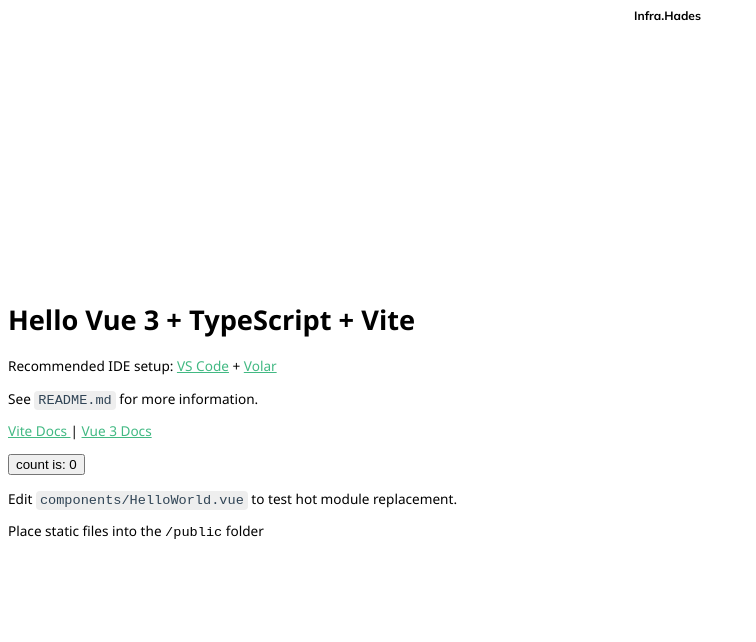
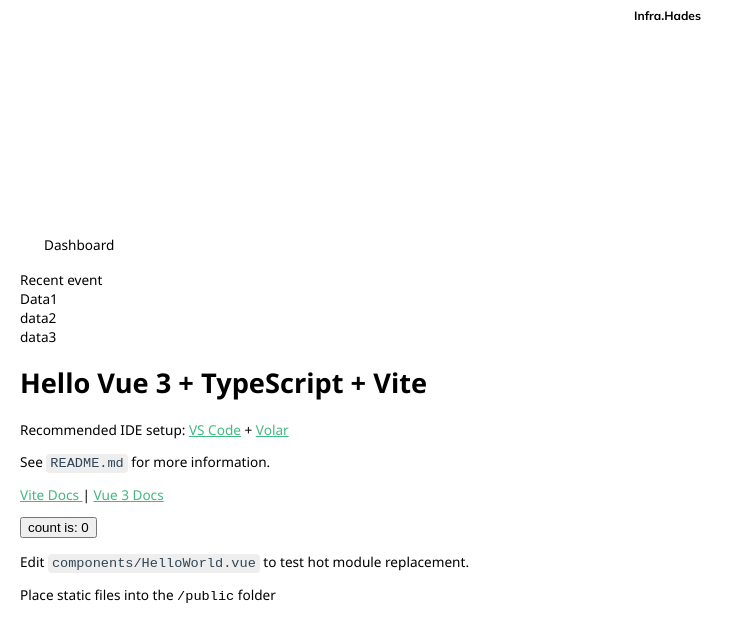
Before and after one commit to touno-io/Infra-hades-app, a Vue app: page / in a window 1280 px wide. Shown: the top 642 px of the page, without its empty margins (0-756 px from the left). Built offline with nearby package versions, Linux system fonts and the light colour scheme; what hades would draw is missing.

Commit message:
chore: vue-router addon

```diff
--- a/package.json
+++ b/package.json
@@ -55,6 +55,7 @@
     "vite-plugin-fonts": "^0.6.0",
     "vite-plugin-wasm-pack": "^0.1.12",
     "vue": "^3.2.41",
+    "vue-router": "^4.1.5",
     "vue-tsc": "^1.0.8"
   },
   "lint-staged": {
--- a/src/App.vue
+++ b/src/App.vue
@@ -1,6 +1,5 @@
 <script setup lang="ts">
 import { ipcRenderer } from 'electron'
-import HelloWorld from './components/HelloWorld.vue'
 </script>
 
 <template>
@@ -16,8 +15,7 @@ import HelloWorld from './components/HelloWorld.vue'
     </div>
   </div>
   <div class="panel">
-    <HelloWorld msg="Hello Vue 3 + TypeScript + Vite" />
-    <div class="static-public">Place static files into the <code>/public</code> folder</div>
+    <RouterView />
   </div>
 </template>
 
--- a/src/main.ts
+++ b/src/main.ts
@@ -8,6 +8,7 @@ import { FontAwesomeIcon } from '@fortawesome/vue-fontawesome'
 import AppLayout from './App.vue'
 // import { App } from './env';
 
+import router from './router'
 import { configGlobal } from './plugins/node-api'
 
 import 'bootstrap/scss/bootstrap-grid.scss'
@@ -27,6 +28,7 @@ Promise.all([init(), ipcRenderer.invoke('init-config')])
     console.log({ user })
     initMsg('Starting')
     createApp(AppLayout)
+      .use(router)
       .use(configGlobal(user))
       .component('Fa', FontAwesomeIcon)
       .mount('#app')
--- /dev/null
+++ b/src/router/index.ts
@@ -0,0 +1,18 @@
+import { createRouter, createWebHistory } from 'vue-router'
+
+const routes = [
+  {
+    path: '/',
+    name: 'dashboard',
+    component: () => import('../views/DashboardPage.vue'),
+  },
+]
+
+const router = createRouter({
+  history: createWebHistory(),
+  routes,
+  linkActiveClass: 'active',
+  linkExactActiveClass: 'active-exact',
+})
+
+export default router
--- /dev/null
+++ b/src/views/DashboardPage.vue
@@ -0,0 +1,18 @@
+<script lang="ts" setup>
+import HelloWorld from '../components/HelloWorld.vue'
+const dataText = ['Data1', 'data2', 'data3']
+</script>
+
+<template>
+  <div class="container-fluid">
+    <div class="navbar py-3 px-4">Dashboard</div>
+    <div class="recent-event">
+      <div class="header">Recent event</div>
+      <div v-for="(item, i) of dataText" :key="i" class="item">
+        {{ item }}
+      </div>
+    </div>
+    <HelloWorld msg="Hello Vue 3 + TypeScript + Vite" />
+    <div class="static-public">Place static files into the <code>/public</code> folder</div>
+  </div>
+</template>
```
Also changed, not shown: 1 other file (tests, documents, lock files or other folders).
